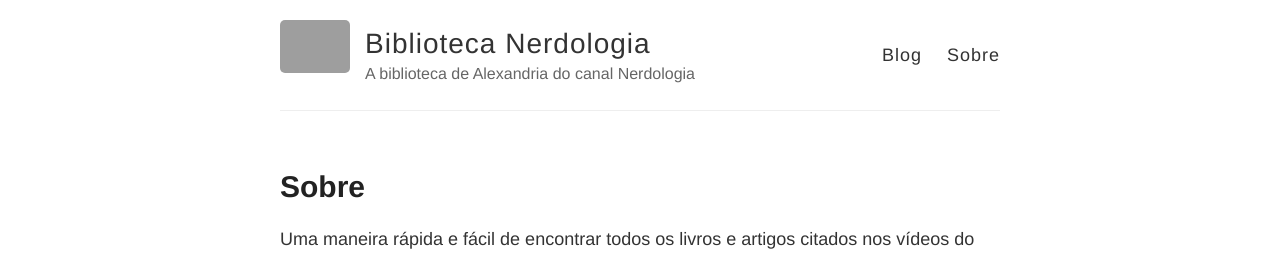
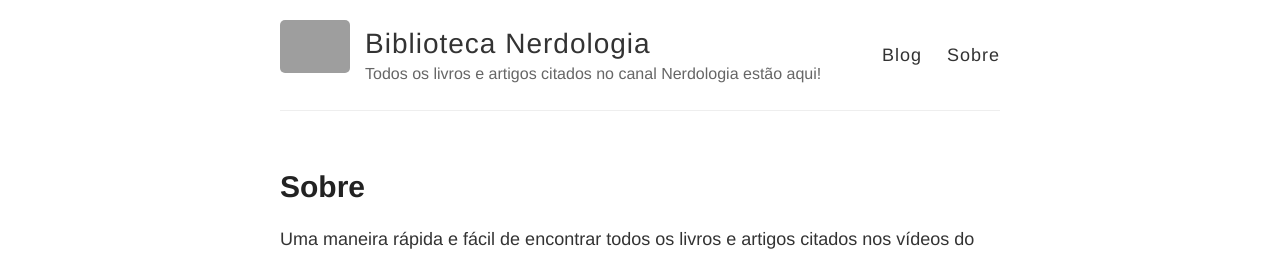
Before and after one commit to herodrigues/bibliotecanerdologia, a Jekyll site: the page built from about.md, in a window 1280 px wide. Shown: the top 255 px of the page. Built offline with Jekyll 4.4.1, drawn with Linux system fonts in a browser that asks for light colours; Markdown is read by kramdown in place of the engine named in the settings; grey boxes are pictures that could not be loaded.

Commit message:
Update site description

```diff
--- a/_config.yml
+++ b/_config.yml
@@ -6,7 +6,7 @@
 name: Biblioteca Nerdologia
 
 # Short bio or description (displayed in the header)
-description: A biblioteca de Alexandria do canal Nerdologia
+description: Todos os livros e artigos citados no canal Nerdologia estão aqui!
 
 # URL of your avatar or profile pic (you could use your GitHub profile pic)
 avatar: https://scontent-gru1-1.xx.fbcdn.net/hphotos-xat1/v/t1.0-9/1375276_1397371707159976_1389779399_n.jpg?oh=2df58c73efd74a59fdb4e1e10eb0f32e&oe=5692A65A
```
